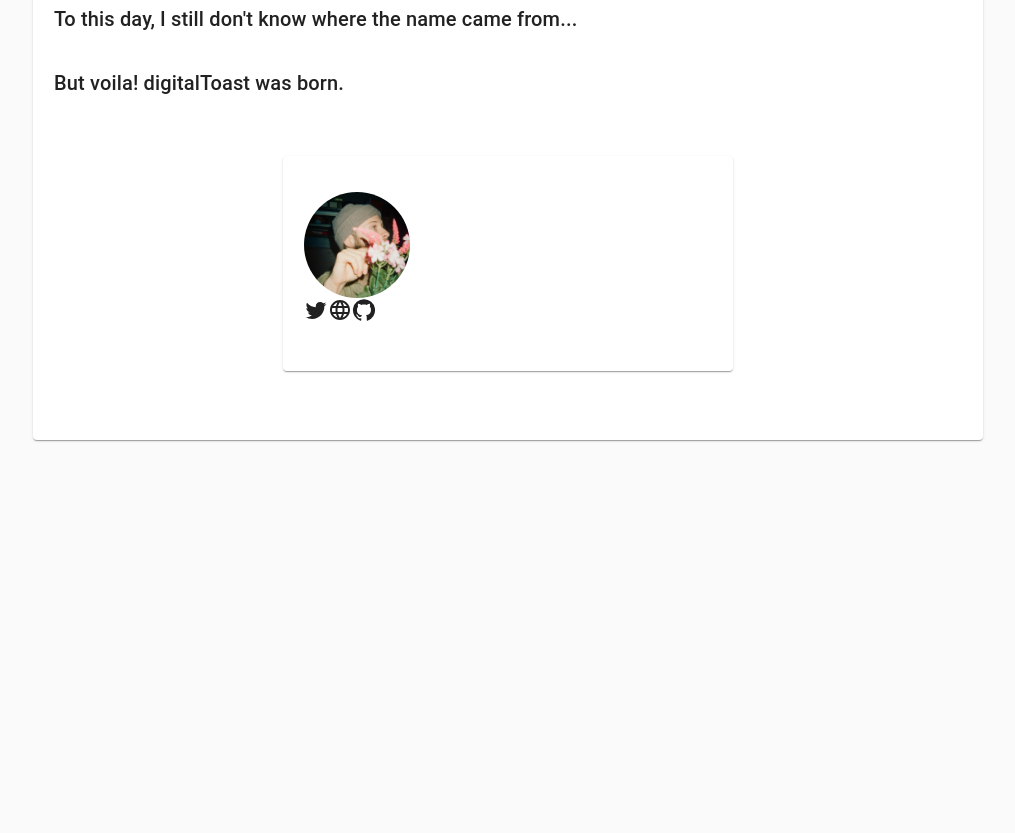
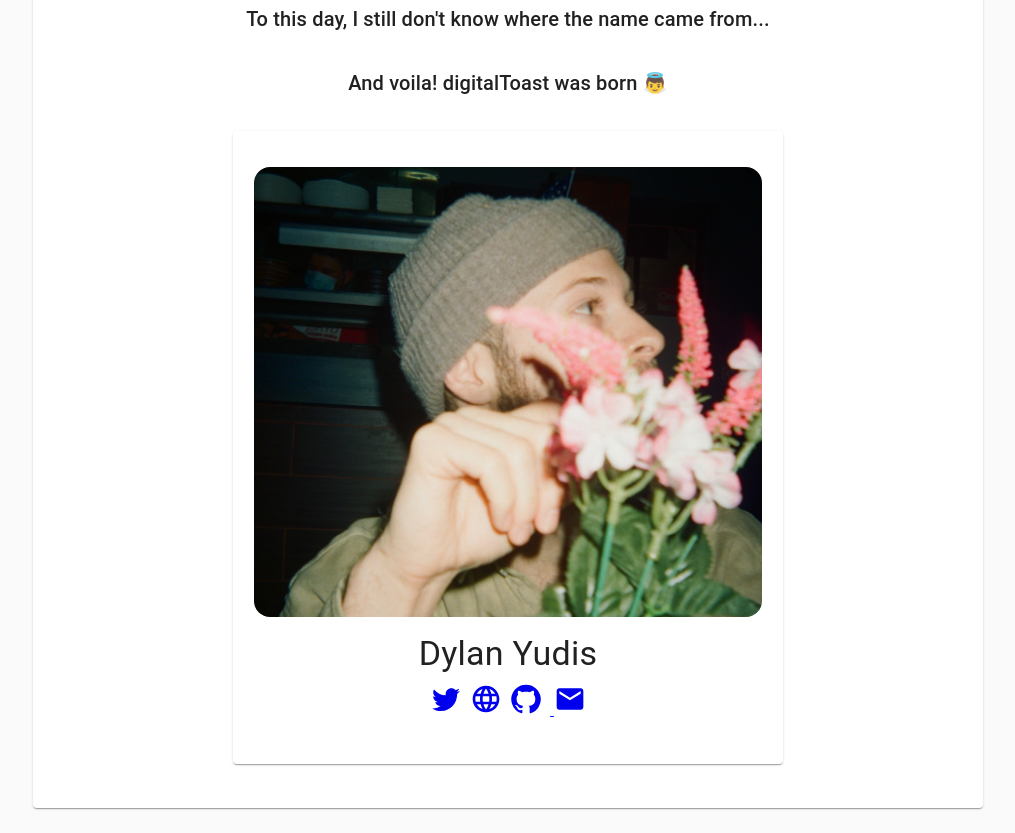
Before and after one commit to dyudis314/jobboard-frontend, a React (Create React App) app: page /about in a window 1280 px wide. Shown: the part 940-1773 px from the top of the page, without its empty margins (132-1147 px from the left). Before the commit the page ends 1405 px from the top, so only its background shows below. Built offline with nearby package versions, Linux system fonts and the light colour scheme.

Commit message:
style about page & add favicon

```diff
--- a/public/index.html
+++ b/public/index.html
@@ -2,7 +2,7 @@
 <html lang="en">
   <head>
     <meta charset="utf-8" />
-    <link rel="icon" href="%PUBLIC_URL%/favicon.ico" />
+    <link rel="icon" href="https://emojipedia-us.s3.amazonaws.com/source/skype/289/bread_1f35e.png" />
     <meta name="viewport" content="width=device-width, initial-scale=1" />
     <meta name="theme-color" content="#000000" />
     <meta
@@ -24,7 +24,7 @@
       work correctly both with client-side routing and a non-root public URL.
       Learn how to configure a non-root public URL by running `npm run build`.
     -->
-    <title>digitalToast.io</title>
+    <title>digitalToast.io | delightful dev & engineer roles</title>
   </head>
   <body>
     <noscript>You need to enable JavaScript to run this app.</noscript>
--- a/src/components/Form.js
+++ b/src/components/Form.js
@@ -15,7 +15,7 @@ const Form = ({ jobCategory, setJobCategory }) => {
 
   return (
     <div className="form-container">
-      <FormControl sx={{ minWidth: 170 }}>
+      <FormControl sx={{ minWidth: 175 }}>
         <InputLabel id="demo-simple-select-label">Jobs</InputLabel>
         <Select
           id="job-select"
--- a/src/components/Header.js
+++ b/src/components/Header.js
@@ -4,7 +4,7 @@ import Typography from '@mui/material/Typography';
 import Navbar from "../components/Navbar";
 import { BrowserRouter as Link } from "react-router-dom";
 import Stack from '@mui/material/Stack';
-import Box from '@mui/material/Box';
+//import Box from '@mui/material/Box';
 
 const Header = ({ headerText, headerSubText }) => {
     return (
--- a/src/components/Job.js
+++ b/src/components/Job.js
@@ -7,19 +7,19 @@ import Accordion from '@mui/material/Accordion';
 import AccordionSummary from '@mui/material/AccordionSummary';
 import AccordionDetails from '@mui/material/AccordionDetails';
 import ExpandMoreIcon from '@mui/icons-material/ExpandMore';
-import AccessTimeIcon from '@mui/icons-material/AccessTime';
+//import AccessTimeIcon from '@mui/icons-material/AccessTime';
 import '../index';
 
 const Job = ({ companyName, title, category, datePosted, image, description, url, details, id }) => {
   return (
     <>
-    <Accordion sx={{ mb: 3 }} className="hover" id={id}>
+    <Accordion sx={{ mb: 3}} className="hover" id={id}>
       <AccordionSummary
         expandIcon={<ExpandMoreIcon />}
         aria-controls="panel1a-content"
         id="panel1a-header"
       >
-        <Avatar alt="companylogo" src={image} />
+        <Avatar alt="companylogo" src={image} sx={{mr: 2}} />
         <Stack>
           <Box>
             <Typography sx={{ fontSize: 16 }} color="text.secondary" gutterBottom>
@@ -37,9 +37,9 @@ const Job = ({ companyName, title, category, datePosted, image, description, url
             </Typography>
           </Box>
           <Box >
-            <Typography variant="body1">
+            {/*<Typography variant="body1">
               <AccessTimeIcon sx={{ fontSize: 20 }} /> {datePosted}
-            </Typography>
+              </Typography>*/}
           </Box>
         </Stack>
       </AccordionSummary>
--- a/src/pages/About.js
+++ b/src/pages/About.js
@@ -1,16 +1,20 @@
 import Typography from '@mui/material/Typography';
 import { Card, CardContent } from "@material-ui/core";
-import Avatar from '@mui/material/Avatar';
 import TwitterIcon from '@mui/icons-material/Twitter';
 import LanguageIcon from '@mui/icons-material/Language';
 import GitHubIcon from '@mui/icons-material/GitHub';
+import EmailIcon from '@mui/icons-material/Email';
 import '../components/Header.css';
 import Header from '../components/Header';
-
+import '../index.css';
+import { Container } from '@mui/material';
+import Grid from '@mui/material/Grid';
+import CardMedia from '@mui/material/CardMedia';
+import Box from '@mui/material/Box';
 
 export default function About() {
   return (
-    <main>
+    <Container sx={{textAlign: 'center', alignItems: 'center', justifyContent: 'center'}}>
         <Header
           headerText={"The crispy mission."}
           headerSubText={"Finding you the best dev and engineer jobs, hot off the press."}
@@ -18,20 +22,36 @@ export default function About() {
       <Card style={{ maxWidth: 950, margin: "25px auto", padding: "20px 5px" }}>
         <CardContent>
           <Typography variant="h4">What is...digitalToast?</Typography>
-          <Typography variant="h6">digitalToast is a job board that features bleeding edge engineering + dev jobs.<br></br><br></br>  It's built on a Node (backend) and React + Material UI (frontend). <br></br><br></br>  As someone who switched careers early on (music to tech), my aim with this project is to provide a fresh selection of dev + engineering roles. Please feel free to reach out below if you have ideas on how to expand digitalToast.<br></br><br></br></Typography>
+          <Typography variant="h6">digitalToast is a job board that features bleeding edge engineering + dev jobs.<br></br><br></br>  It's built on Node, React and Material UI. <br></br><br></br>  As someone who switched careers early on (music to tech), my aim with this project was to provide a fresh selection of dev + engineering roles. Please feel free to reach out below if you have ideas on how to expand digitalToast.<br></br><br></br></Typography>
           <Typography variant="h4">Wait, but why... Toast?</Typography>
-          <Typography variant="h6">One Sunday morning, I was making the breakfast of champions (eggs, bacon... and toast, of course!). As I was buttering my toast, something hit me: I should make a digital job board that features unique opportunities that I'd be super interested in.<br></br><br></br> And I should call it digitalToast.<br></br><br></br>To this day, I still don't know where the name came from... <br></br><br></br>But voila! digitalToast was born.<br></br><br></br></Typography>
-          <Card style={{ maxWidth: 450, margin: "25px auto", padding: "20px 5px" }}>
-            <CardContent>
-              <Avatar alt="dylan" src="./images/dylan.jpg" sx={{ width: 106, height: 106 }} />
-              <Typography></Typography>
-              <TwitterIcon href="https://twitter.com/dylanyudis" target="_blank" />
-              <LanguageIcon href="#" />
-              <GitHubIcon />
-            </CardContent>
-          </Card>
-        </CardContent>
+          <Typography variant="h6">One Sunday morning, I was making the breakfast of champions (eggs 🥚 + bacon 🥓 + toast 🍞 of course!). As I was buttering my toast, something hit me: I should make a digital job board that features unique opportunities that I'd be super interested in.<br></br><br></br> And I should call it digitalToast!<br></br><br></br>To this day, I still don't know where the name came from... <br></br><br></br>And voila! digitalToast was born 👼<br></br><br></br></Typography>
+          <Grid container>
+            <Grid item xs={12}>
+              <Card style={{ maxWidth: 550, padding: "20px 5px", margin: '0 auto' }} className="hover">
+                <CardContent>
+                  <CardMedia
+                    sx={{ borderRadius: 4 }}
+                    component="img"
+                    alt="dylan"
+                    width="150"
+                    height="450"
+                    image="./images/dylan.jpg"
+                    />
+                  <Box sx={{mt: 2}}>
+                    <Typography variant="h4">Dylan Yudis</Typography>
+                    <Box sx={{mt: 1}}>
+                      <a style={{ padding: 4 }} href="https://twitter.com/dylanyudis" target="_blank"><TwitterIcon sx={{fontSize: 32}}/></a>
+                      <a style={{ padding: 4} } href="https://www.dylanyudis.com/" target="_blank"><LanguageIcon sx={{fontSize: 32}}/></a>
+                      <a style={{ padding: 4 }} href="https://github.com/dyudis314" target="_blank"><GitHubIcon sx={{fontSize: 32}} /></a>
+                      <a style={{ padding: 4 }} href="mailto:dyudis314@gmail.com" target="_blank"> <EmailIcon sx={{fontSize: 32}} /></a>
+                    </Box>
+                  </Box>
+                </CardContent>
+              </Card>
+            </Grid>
+          </Grid>
+      </CardContent>
       </Card>
-    </main>
+    </Container>
   );
 }
```
Also changed, not shown: src/App.js (+4 -4 lines), src/api/index.js (+5 -9 lines).
